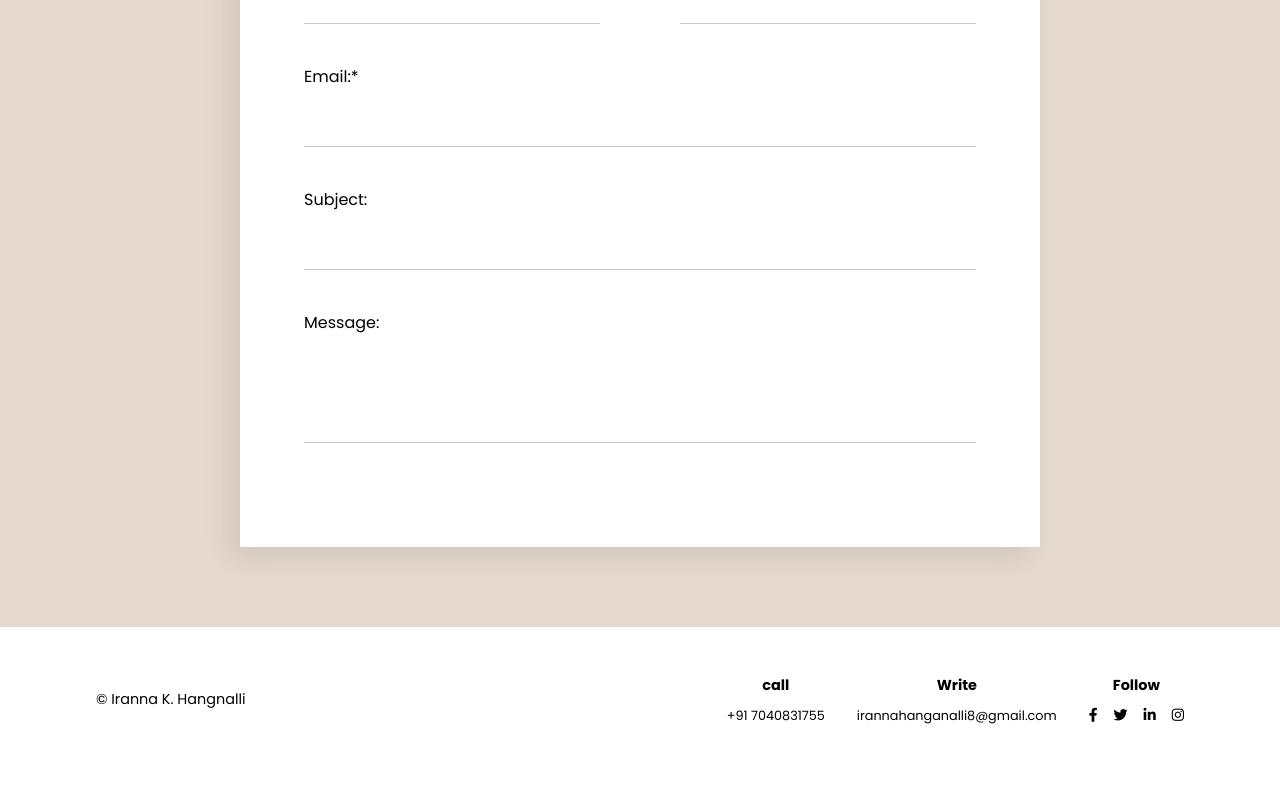
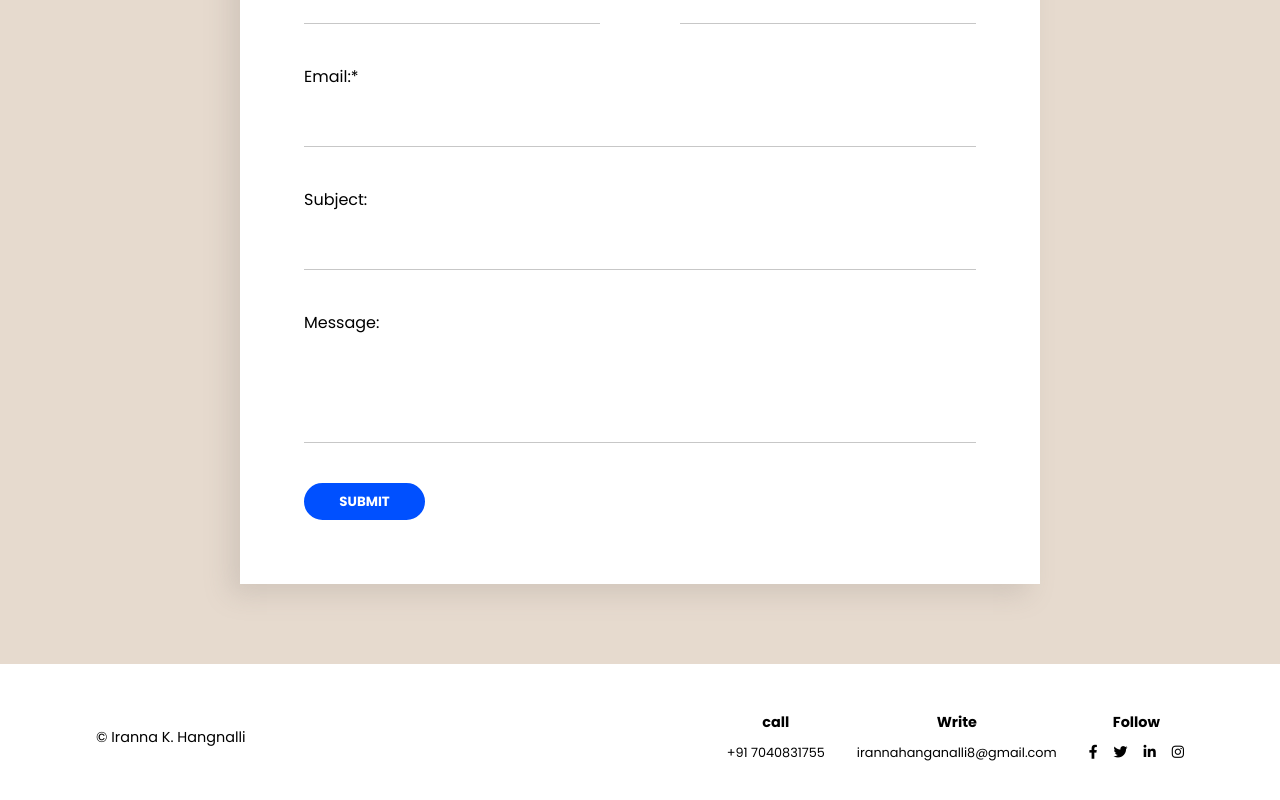
Before and after one commit to AndrickSilva/Iranna-portfolio-website, an Angular app: page /contact in a window 1280 px wide. Shown: the part 494-1294 px from the top of the page. Before the commit the page ends 1267 px from the top, so only its background shows below. Built offline with nearby package versions, Linux system fonts and the light colour scheme.

Commit message:
added button in  contact form

```diff
--- a/src/app/components/contact/contact.component.html
+++ b/src/app/components/contact/contact.component.html
@@ -27,6 +27,8 @@
 
                 <label for="Subject">Message:</label>
                 <textarea name="Message" id="Message" cols="10" rows="3"></textarea>
+
+                <button class="primary">SUBMIT</button>
             </form>
         </div>
     </div>
```
